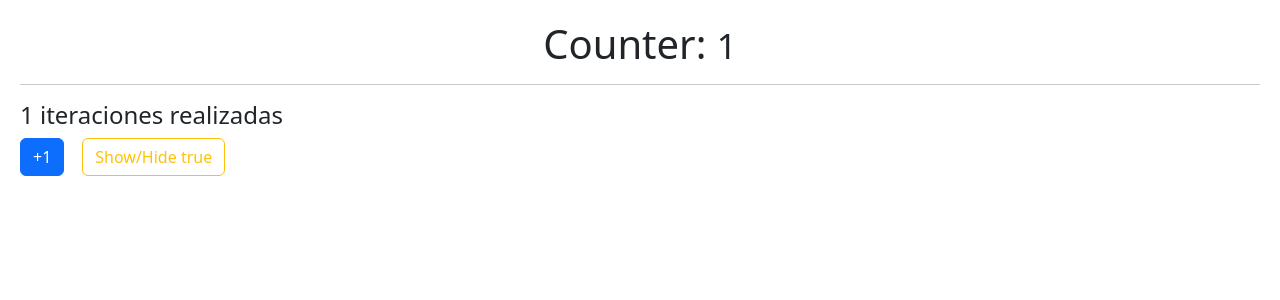
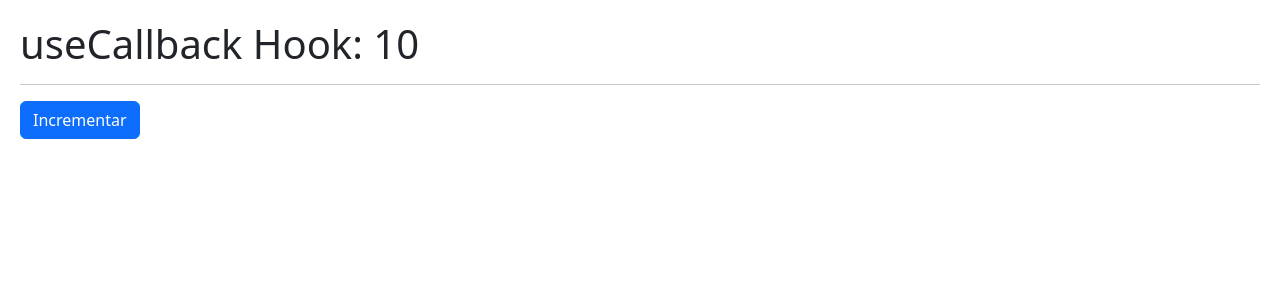
Before and after one commit to AlonsoAM/HooksApp, a React (Vite) app: page / in a window 1280 px wide. Shown: the top 300 px of the page. Built offline with nearby package versions, Linux system fonts and the light colour scheme.

Commit message:
useCallback

```diff
--- /dev/null
+++ b/src/06-memos/CallbackHook.jsx
@@ -0,0 +1,24 @@
+import { useCallback, useState, useEffect } from "react";
+import { ShowIncrement } from "./ShowIncrement";
+
+export const CallbackHook = () => {
+  const [counter, setCounter] = useState(10);
+
+  const memoizedIncrement = useCallback(() => {
+    setCounter((c) => c + 1);
+  }, []);
+
+  useEffect(() => {
+    memoizedIncrement;
+  }, [memoizedIncrement]);
+
+  // const increment = () => setCounter(counter + 1);
+
+  return (
+    <>
+      <h1>useCallback Hook: {counter} </h1>
+      <hr />
+      <ShowIncrement increment={memoizedIncrement} />
+    </>
+  );
+};
--- /dev/null
+++ b/src/06-memos/ShowIncrement.jsx
@@ -0,0 +1,11 @@
+/* eslint-disable react/prop-types */
+export const ShowIncrement = ({ increment }) => {
+  console.log("Me volví a generar :c");
+  return (
+    <>
+      <button className="btn btn-primary" onClick={() => increment()}>
+        Incrementar
+      </button>
+    </>
+  );
+};
--- a/src/App.jsx
+++ b/src/App.jsx
@@ -5,11 +5,12 @@
 // import { MultipleCustmHooks } from "./03-examples/MultipleCustmHooks";
 // import { FocusScreen } from "./04-useRef/FocusScreen";
 // import { Layout } from "./05-useLayoutEffect/Layout";
-import { MemoHook } from "./06-memos/MemoHook";
+import { CallbackHook } from "./06-memos/CallbackHook";
+// import { MemoHook } from "./06-memos/MemoHook";
 export const App = () => {
   return (
     <>
-      <MemoHook />
+      <CallbackHook />
     </>
   );
 };
```
